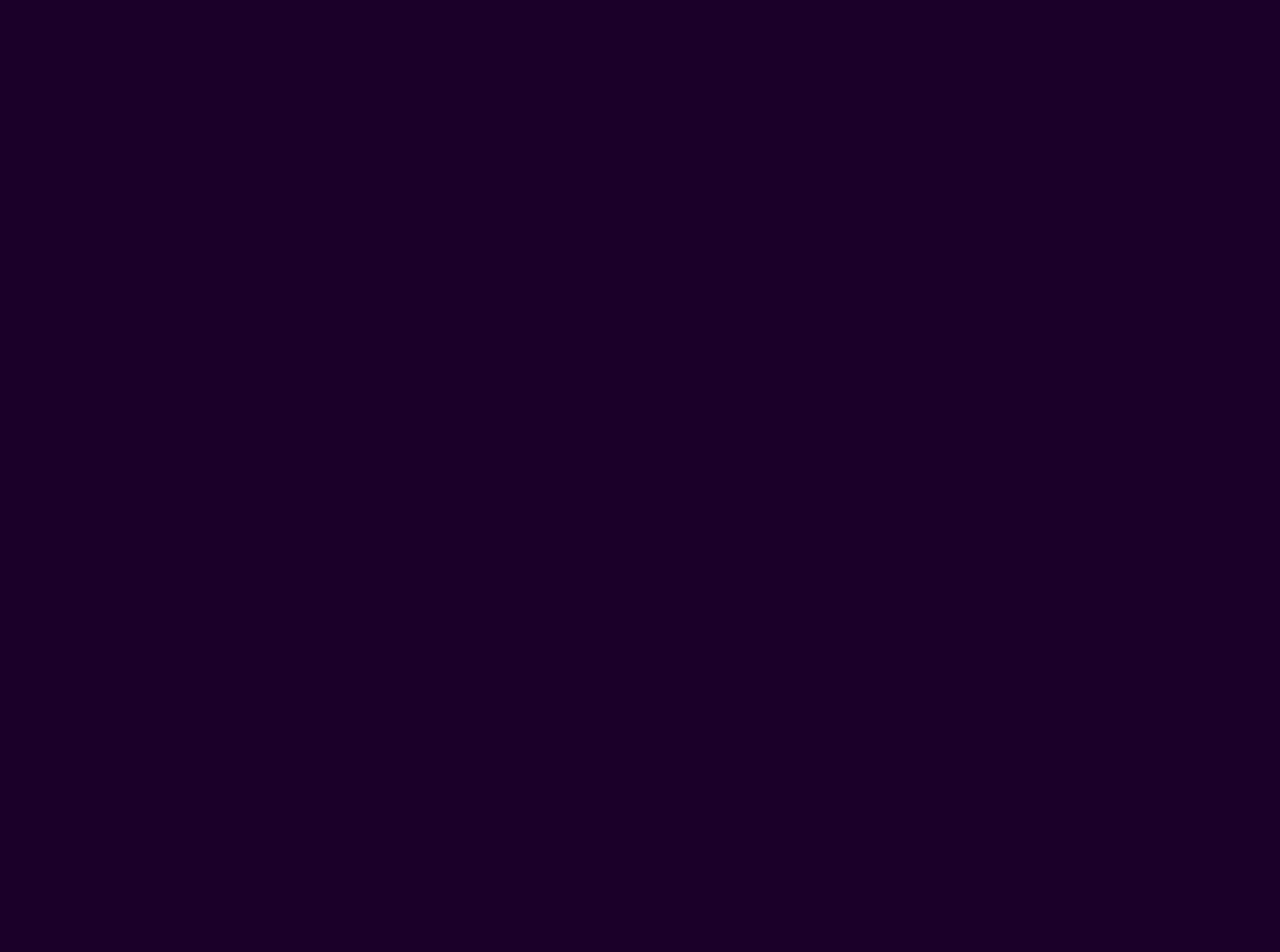
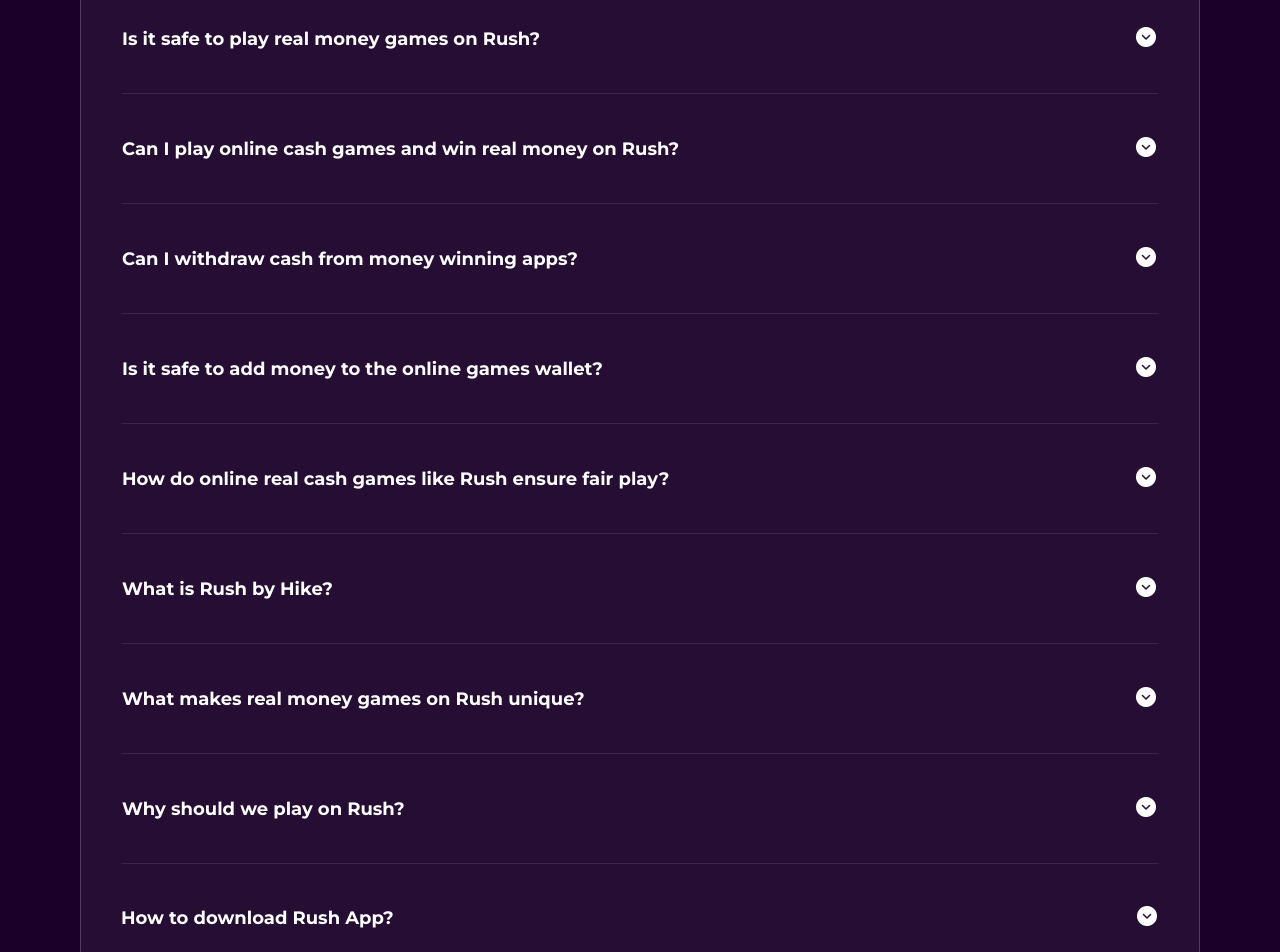
Before and after one commit to codeAntu/ludo-wala-web, a React (Vite) app: page / in a window 1280 px wide. Shown: the part 3620-4572 px from the top of the page. Before the commit the page ends 3409 px from the top, so only its background shows below. Built offline with nearby package versions, Linux system fonts and the light colour scheme.

Commit message:
Add FAQs

```diff
--- /dev/null
+++ b/src/components/FAQ.tsx
@@ -0,0 +1,217 @@
+import type React from 'react'
+import Wrap from './Wrap'
+import { useState } from 'react'
+
+export default function FAQ() {
+  return (
+    <Wrap>
+      <p className='heading'>MORE QUESTIONS?</p>
+      <p className='sub-heading'>Here are our FAQ’s</p>
+      <Question />
+    </Wrap>
+  )
+}
+
+function Question() {
+  return (
+    <div className='mt-10 flex w-full flex-col gap-5 rounded-3xl border border-white/20 bg-white/5 p-5 text-white sm:mt-16 sm:gap-10 sm:p-10'>
+      <QuestionItem
+        question='Where can I play money winning games?'
+        answer={
+          <p className='text-xs text-white/60 sm:text-sm'>
+            Rush app is an ideal platform to play money-winning games. Play online games earn money with skill-based
+            games like ludo, carrom, call break, snakes & ladder and many more. Download Rush App now and start playing
+            real cash games on highly trusted real money gaming app.
+          </p>
+        }
+      />
+      <QuestionItem
+        question='Is it safe to play real money games on Rush?'
+        answer={
+          <p className='text-xs text-white/60 sm:text-sm'>
+            Rush App is 100% safe & secure. 5 Crore+ Users have downloaded and played real money games on the Rush money
+            winning platform.
+          </p>
+        }
+      />
+      <QuestionItem
+        question='Can I play online cash games and win real money on Rush?'
+        answer={
+          <p className='text-xs text-white/60 sm:text-sm'>
+            Yes you can choose to play from various online cash games like Ludo, Carrom, Call Break, Pool, Archery etc.
+            & win upto 70 Lacs daily. Withdraw your winnings instantly into your bank account using UPI (Paytm, Gpay,
+            Phonepe, Amazon pay etc.)
+          </p>
+        }
+      />
+      <QuestionItem
+        question='Can I withdraw cash from money winning apps?'
+        answer={
+          <p className='text-xs text-white/60 sm:text-sm'>
+            Yes. You can instantly withdraw real cash in your bank account from money winning apps like Rush. Rush
+            processes instant winnings withdrawals using UPI with 100% safety & security.
+          </p>
+        }
+      />
+      <QuestionItem
+        question='Is it safe to add money to the online games wallet?'
+        answer={
+          <p className='text-xs text-white/60 sm:text-sm'>
+            Yes, adding money to your game wallet is 100% safe. In order to ensure seamless transactions, Rush has
+            partnered with Industry’s leading player. You can add money using UPI, Bank account, Wallets, or
+            Debit/Credit cards.
+          </p>
+        }
+      />
+      <QuestionItem
+        question='How do online real cash games like Rush ensure fair play?'
+        answer={
+          <p className='text-xs text-white/60 sm:text-sm'>
+            There are many steps we have taken to ensure fairplay in all our online money games at Rush. RNG
+            certification is one important step which ensures randomization of numbers generated in games where dice or
+            cards are involved.
+          </p>
+        }
+      />
+      <QuestionItem
+        question='What is Rush by Hike?'
+        answer={
+          <p className='text-xs text-white/60 sm:text-sm'>
+            Rush by Hike is an online gaming platform where the competitive spirit of India comes alive. All games on
+            the Rush app are skill-based and allow players to play games to earn money.
+          </p>
+        }
+      />
+      <QuestionItem
+        question='What makes real money games on Rush unique?'
+        answer={
+          <p className='text-xs text-white/60 sm:text-sm'>
+            <ul className='list-disc pl-5'>
+              <li>Mobile-first: We build for Bharat where the first (and often only screen) is a smartphone.</li>
+              <li>
+                AAA-quality: Expect only the highest gaming quality on Rush. If it’s not the best in the real money
+                gaming industry, it’ll never make it to the app. Promise!
+              </li>
+              <li>
+                Skills trump everything else: Games of skill form the core of gameplay on Rush regardless of what
+                table-value you’re playing with.
+              </li>
+              <li>
+                Bite-sized Gameplay: Whether you have only 2 minutes or 2 hours, with casual games on Rush, you can keep
+                yourself entertained.
+              </li>
+              <li>
+                People over bots: Gameplay is social and players play with or against others which means there are no
+                bots on Rush.
+              </li>
+            </ul>
+          </p>
+        }
+      />
+      <QuestionItem
+        question='Why should we play on Rush?'
+        answer={
+          <p className='text-xs text-white/60 sm:text-sm'>
+            <p className='mb-2 mt-2 text-white/80'>10 reasons to play on Rush</p>
+            <ul className='list-disc pl-5'>
+              <li>Real Players: There are, and there will be no bots ever!</li>
+              <li>Real Money: Put your skills and spare time to good use.</li>
+              <li>
+                Real fun: AAA-quality, super clean design of the app gives you a realistic gameplay experience. Plus,
+                there’s Rush Avatar for a personal touch.
+              </li>
+              <li>
+                Instant withdrawals: It’s your hard-earned money & you shouldn’t have to wait for it. On Rush, your
+                winnings reach your bank account within minutes!
+              </li>
+              <li>
+                100% legal and secure:Scared about law around real money earning games? Don’t be. Playing on Rush app is
+                100% legal for Indian residents.
+              </li>
+              <li>
+                Frequent updates:We take feedback very seriously. We update the app almost every week for reported
+                issues and improved gameplay experience.
+              </li>
+              <li>
+                Great community: Community for casual games? Yes, please! Connect with fellow gamers and learn new
+                strategies. Or just hang for a good time.
+              </li>
+              <li>
+                RNG certification: RNG stands for Random Number Generation. Rush being RNG certified means that the
+                number that appears on the cube or the cards you get are completely random and cannot be controlled by
+                anyone.
+              </li>
+              <li>
+                Anti-cheat platform:Our strict Fairplay Policy ensures that you don’t lose money to hackers while
+                playing real cash games on Rush. We restrict hacking with better anti-cheat fixes with every app update.
+                Happy real money gaming to you!
+              </li>
+              <li>
+                Save with Rush VIP:Penny saved is penny earned. Save (read: earn) more real cash with Rush VIP. Plus,
+                higher withdrawals & better offers!
+              </li>
+            </ul>
+          </p>
+        }
+      />
+      <QuestionItem
+        question='How to download Rush App?'
+        answer={
+          <p className='text-xs text-white/60 sm:text-sm'>
+            <p className='mb-2 mt-2 text-white/80'>On Android:</p>
+            <ul className='list-decimal pl-5'>
+              <li>If you are using a desktop/laptop, enter your phone number to get a download link via sms.</li>
+              <li>Tap on the link to download and open the .apk file.</li>
+              <li>If you are using a mobile device, tap on the 'Download Rush App' button.</li>
+              <li>Tap to open the file.</li>
+              <li>Click 'Install'. If you see a warning, visit ‘Settings’ and tap on ‘Allow from this source’.</li>
+              <li>Sign up on Rush by entering your mobile number and 4-digit OTP received.</li>
+              <li>Set your Rush Avatar using a selfie or choose from the gallery.</li>
+              <li>Claim your Signup bonus and start playing!</li>
+            </ul>
+            <p className='mb-2 mt-5 text-white/80'>On iOS:</p>
+            <ul className='list-decimal pl-5'>
+              <li>Visit the app Store.</li>
+              <li>Search for 'Rush - Play Games, Win Cash'.</li>
+              <li>Tap on the 'Get' icon.</li>
+              <li>Sign up on Rush by entering your mobile number and 4-digit OTP received.</li>
+              <li>Set your Rush Avatar using a selfie or choose from the gallery.</li>
+              <li>Claim your Signup bonus and start playing!</li>
+            </ul>
+          </p>
+        }
+        noBorder
+      />
+    </div>
+  )
+}
+
+function QuestionItem({
+  question,
+  answer,
+  noBorder,
+}: {
+  question: string
+  answer: React.ReactNode
+  noBorder?: boolean
+}) {
+  const [isOpen, setIsOpen] = useState(false)
+  return (
+    <div
+      className={`w-full ${!noBorder ? 'border pb-5 sm:pb-10' : ''} flex justify-between gap-5 border-transparent border-b-white/10`}
+      onClick={() => setIsOpen(!isOpen)}
+    >
+      <div>
+        <p className='text-sm font-bold sm:text-lg'>{question}</p>
+        {isOpen && <p className='mt-3'>{answer}</p>}
+      </div>
+      <div className='flex-none'>
+        <img
+          src={`./images/faq_${isOpen ? 'up' : 'down'}_arrow.png`}
+          alt='arrow'
+          className='h-5 w-5 cursor-pointer sm:h-6 sm:w-6'
+        />
+      </div>
+    </div>
+  )
+}
--- a/src/components/Wrap.tsx
+++ b/src/components/Wrap.tsx
@@ -1,6 +1,6 @@
 import React from 'react'
 
-export default function Wrap({ children, ...rest }: { children: React.ReactNode }) {
+export default function Wrap({ children, ...rest }: { children?: React.ReactNode }) {
   return (
     <div className='flex items-center justify-center' {...rest}>
       <div className='mw flex w-full flex-col items-center justify-center'>{children}</div>
--- a/src/screens/HomeScreen.tsx
+++ b/src/screens/HomeScreen.tsx
@@ -4,7 +4,7 @@ import Badges from '@/components/Badges'
 import Withdraw from '@/components/Withdraw'
 import SkillBasedGames from '@/components/SkillBasedGames'
 import Install from '@/components/Install'
-
+import FAQ from '@/components/FAQ'
 
 export default function HomeScreen() {
   return (
@@ -16,6 +16,7 @@ export default function HomeScreen() {
         <Rating />
         <Install />
         <SkillBasedGames />
+        <FAQ />
       </div>
     </div>
   )
```
Also changed, not shown: public/images/faq_down_arrow.png (added), public/images/faq_up_arrow.png (added).
